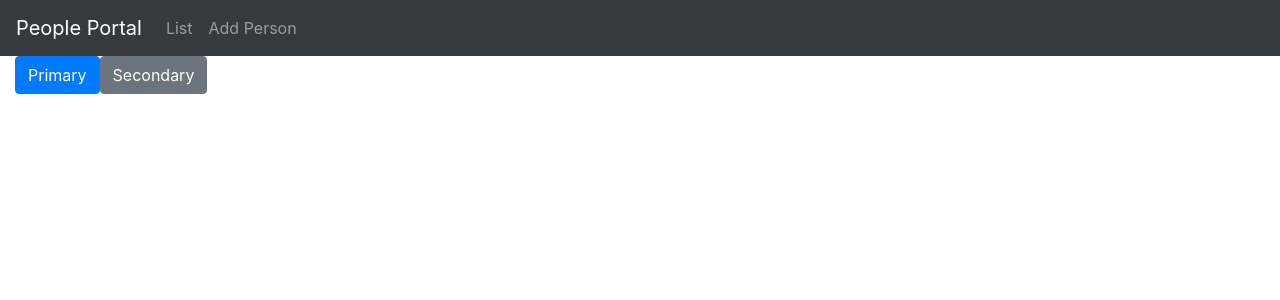
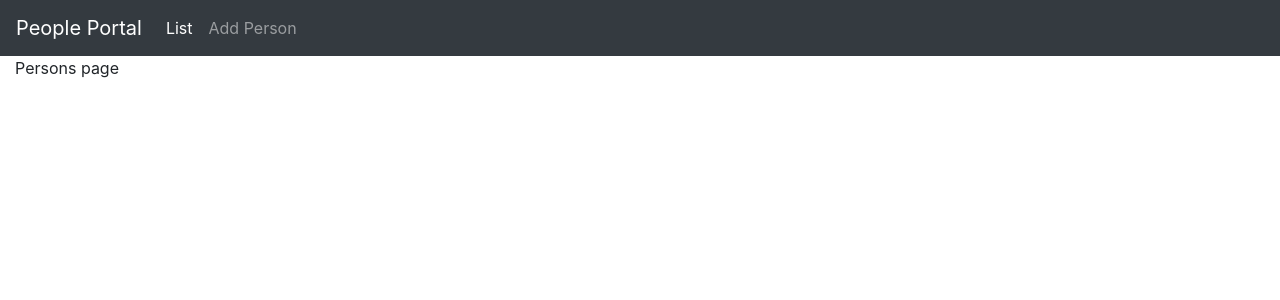
Before and after one commit to alex-auus/PersonPortal, a React (Create React App) app in the folder frontend/: page / in a window 1280 px wide. Shown: the top 300 px of the page. Built offline with nearby package versions, Linux system fonts and the light colour scheme.

Commit message:
added routing and pages

```diff
--- a/frontend/package.json
+++ b/frontend/package.json
@@ -15,6 +15,8 @@
     "react": "^16.13.1",
     "react-bootstrap": "^1.3.0",
     "react-dom": "^16.13.1",
+    "react-router": "^5.2.0",
+    "react-router-dom": "^5.2.0",
     "react-scripts": "3.4.3",
     "typescript": "~3.7.2"
   },
@@ -38,5 +40,8 @@
       "last 1 firefox version",
       "last 1 safari version"
     ]
+  },
+  "devDependencies": {
+    "@types/react-router-dom": "^5.1.5"
   }
 }
--- a/frontend/src/App.tsx
+++ b/frontend/src/App.tsx
@@ -1,28 +1,27 @@
 import React from "react";
+import { Switch, Route } from "react-router-dom";
 
 import "./App.scss";
 
-import Button from "react-bootstrap/Button";
 import Container from "react-bootstrap/Container";
-import Row from "react-bootstrap/Row";
-import Col from "react-bootstrap/Col";
 
 import Navigation from "./components/navigation/navigation.component";
 
-function App() {
+import PersonsPage from "./pages/persons/persons.component";
+import AddPersonPage from "./pages/add-person/add-person.component";
+
+const App = () => {
   return (
     <>
       <Navigation />
       <Container fluid>
-        <Row>
-          <Col>
-            <Button variant="primary">Primary</Button>
-            <Button variant="secondary">Secondary</Button>
-          </Col>
-        </Row>
+        <Switch>
+          <Route exact path="/" component={PersonsPage} />
+          <Route exact path="/add-person" component={AddPersonPage} />
+        </Switch>
       </Container>
     </>
   );
-}
+};
 
 export default App;
--- a/frontend/src/components/navigation/navigation.component.tsx
+++ b/frontend/src/components/navigation/navigation.component.tsx
@@ -1,17 +1,24 @@
 import React from "react";
+import { useLocation } from "react-router-dom";
+
 import Navbar from "react-bootstrap/Navbar";
 import Nav from "react-bootstrap/Nav";
-const Navigation = () => (
-  <Navbar expand="lg" bg="dark" variant="dark">
+
+const Navigation = () => {
+  const location = useLocation();
+  debugger;
+  return (
+    <Navbar expand="sm" bg="dark" variant="dark">
       <Navbar.Brand href="/">People Portal</Navbar.Brand>
       <Navbar.Toggle aria-controls="responsive-navbar-nav" />
       <Navbar.Collapse id="responsive-navbar-nav">
-      <Nav className="mr-auto">
+        <Nav className="mr-auto" activeKey={location.pathname}>
           <Nav.Link href="/">List</Nav.Link>
           <Nav.Link href="/add-person">Add Person</Nav.Link>
         </Nav>
       </Navbar.Collapse>
     </Navbar>
   );
+};
 
 export default Navigation;
--- a/frontend/src/index.tsx
+++ b/frontend/src/index.tsx
@@ -3,10 +3,13 @@ import ReactDOM from "react-dom";
 import "./index.scss";
 import App from "./App";
 import * as serviceWorker from "./serviceWorker";
+import { BrowserRouter } from "react-router-dom";
 
 ReactDOM.render(
   <React.StrictMode>
-    <App />
+    <BrowserRouter>
+      <App />
+    </BrowserRouter>
   </React.StrictMode>,
   document.getElementById("root")
 );
--- a/frontend/src/pages/list/list.component.tsx
+++ /dev/null
@@ -1,5 +0,0 @@
-import React from "react";
-
-const ListPage = () => <div>List page</div>;
-
-export default ListPage;
--- /dev/null
+++ b/frontend/src/pages/persons/persons.component.tsx
@@ -0,0 +1,5 @@
+import React from "react";
+
+const PersonsPage = () => <div>Persons page</div>;
+
+export default PersonsPage;
```
Also changed, not shown: 1 other file (tests, documents, lock files or other folders). Lines whose indentation alone changed are shown as unchanged.
